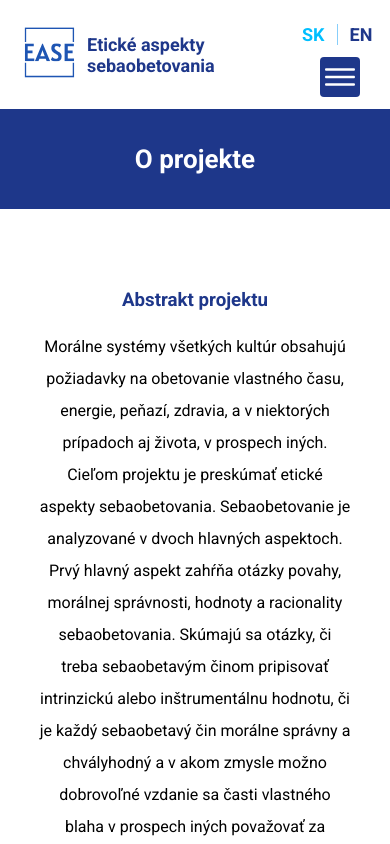
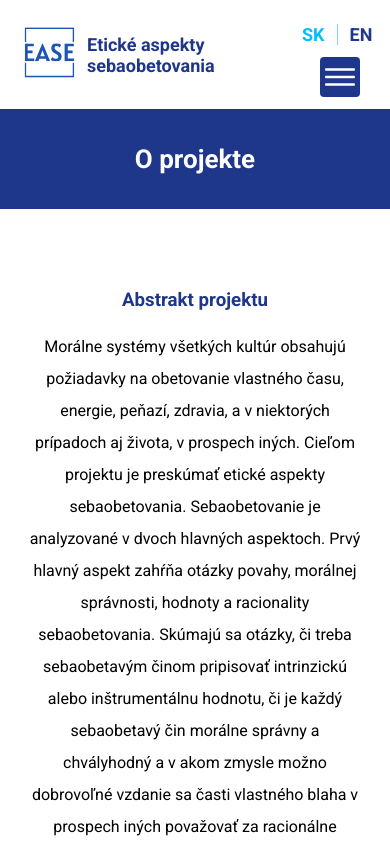
Before and after one commit to StanoSpodniak/selfsacrifice, a React (Vite) app: page /o-projekte in a window 390 px wide. Shown: the top 844 px of the page. Built offline with nearby package versions, Linux system fonts and the light colour scheme.

Commit message:
Styling bug fix

```diff
--- a/src/components/aboutProject/AboutProject.module.css
+++ b/src/components/aboutProject/AboutProject.module.css
@@ -1,7 +1,19 @@
 .text {
-    margin: 0 10%;
     margin-bottom: 30px;
+    padding: 0 300px;
     text-align: center;
     font-size: 16px;
     line-height: 2;
 }
+
+@media screen and (max-width: 1100px) {
+    .text {
+        padding: 0 150px;
+    }
+}
+
+@media screen and (max-width: 768px) {
+    .text {
+        padding: 0 25px;
+    }
+}
--- a/src/components/footer/Footer.tsx
+++ b/src/components/footer/Footer.tsx
@@ -69,7 +69,7 @@
                 <div className={style.footerBottom}>
                     <p>
                         Copyright © 2024 EASE Project. All rights reserved. Last
-                        website update: 30 November 2024
+                        update: 30 November 2024
                     </p>
                 </div>
             </div>
```
